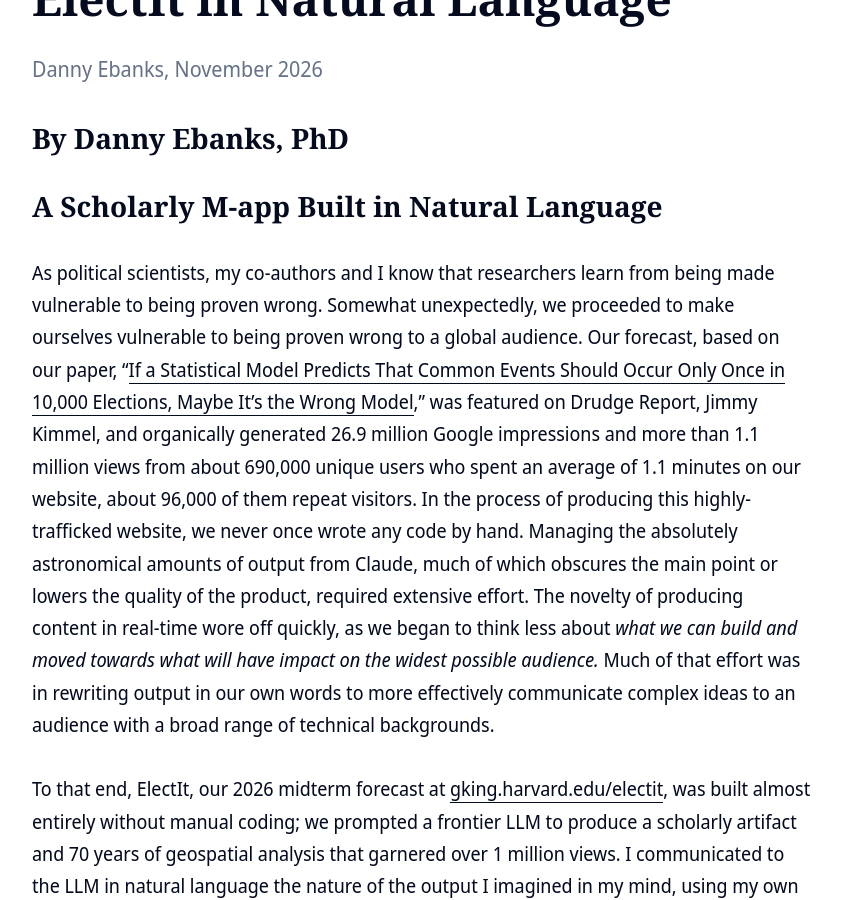
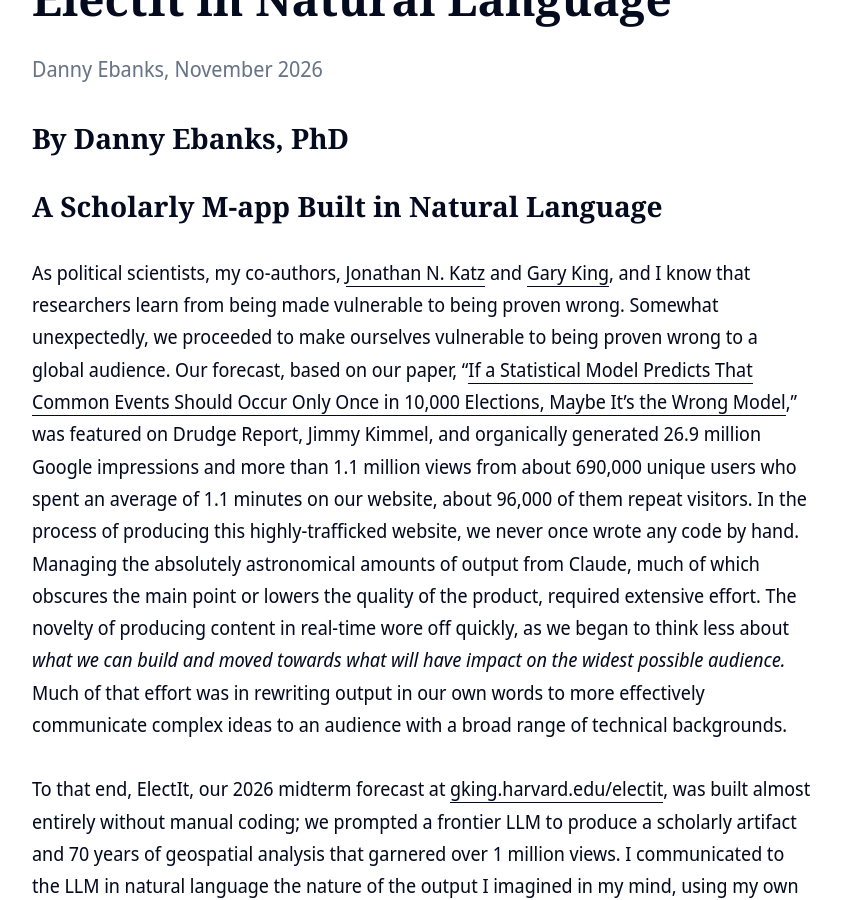
Before and after one commit to danielEbanks/danielEbanks.github.io, a Jekyll site: the page built from _pages/map.md, in a window 1280 px wide and 900 px high, scrolled down 480 px. Shown: the whole window, without its empty margins (218-1059 px from the left). Built offline with Jekyll 4.4.1, drawn with Linux system fonts in a browser that asks for light colours; nearby versions of some CDN libraries.

Commit message:
/map: name and link co-authors Jonathan N. Katz and Gary King
Co-Authored-By: Claude Opus 5.5 <noreply@anthropic.com>

```diff
--- a/_pages/map.md
+++ b/_pages/map.md
@@ -12,7 +12,7 @@ og_image: /images/map/map-preview.jpg
 ## A Scholarly M-app Built in Natural Language
 
 
-As political scientists, my co-authors and I know that researchers learn from being made vulnerable to being proven wrong. Somewhat unexpectedly, we proceeded to make ourselves vulnerable to being proven wrong to a global audience. Our forecast, based on our paper, "[If a Statistical Model Predicts That Common Events Should Occur Only Once in 10,000 Elections, Maybe It's the Wrong Model](https://gking.harvard.edu/10k/)," was featured on Drudge Report, Jimmy Kimmel, and organically generated 26.9 million Google impressions and more than 1.1 million views from about 690,000 unique users who spent an average of 1.1 minutes on our website, about 96,000 of them repeat visitors. In the process of producing this highly-trafficked website, we never once wrote any code by hand. Managing the absolutely astronomical amounts of output from Claude, much of which obscures the main point or lowers the quality of the product, required extensive effort. The novelty of producing content in real-time wore off quickly, as we began to think less about *what we can build and moved towards what will have impact on the widest possible audience.* Much of that effort was in rewriting output in our own words to more effectively communicate complex ideas to an audience with a broad range of technical backgrounds.<br>
+As political scientists, my co-authors, [Jonathan N. Katz](https://jkatz.caltech.edu/) and [Gary King](https://gking.harvard.edu/), and I know that researchers learn from being made vulnerable to being proven wrong. Somewhat unexpectedly, we proceeded to make ourselves vulnerable to being proven wrong to a global audience. Our forecast, based on our paper, "[If a Statistical Model Predicts That Common Events Should Occur Only Once in 10,000 Elections, Maybe It's the Wrong Model](https://gking.harvard.edu/10k/)," was featured on Drudge Report, Jimmy Kimmel, and organically generated 26.9 million Google impressions and more than 1.1 million views from about 690,000 unique users who spent an average of 1.1 minutes on our website, about 96,000 of them repeat visitors. In the process of producing this highly-trafficked website, we never once wrote any code by hand. Managing the absolutely astronomical amounts of output from Claude, much of which obscures the main point or lowers the quality of the product, required extensive effort. The novelty of producing content in real-time wore off quickly, as we began to think less about *what we can build and moved towards what will have impact on the widest possible audience.* Much of that effort was in rewriting output in our own words to more effectively communicate complex ideas to an audience with a broad range of technical backgrounds.<br>
 
 To that end, ElectIt, our 2026 midterm forecast at [gking.harvard.edu/electit](https://gking.harvard.edu/electit/), was built almost entirely without manual coding; we prompted a frontier LLM to produce a scholarly artifact and 70 years of geospatial analysis that garnered over 1 million views. I communicated to the LLM in natural language the nature of the output I imagined in my mind, using my own words (typos and all, recorded below). Claude Code wrote all of the code that underlies the site we published, including maps, the various app tools and features, the historical displays, and the displays of the evaluation. We produced the underlying ideas, writing, aesthetics, design, and mathematical reasoning required to produce the figures reported on the map.
 
```
